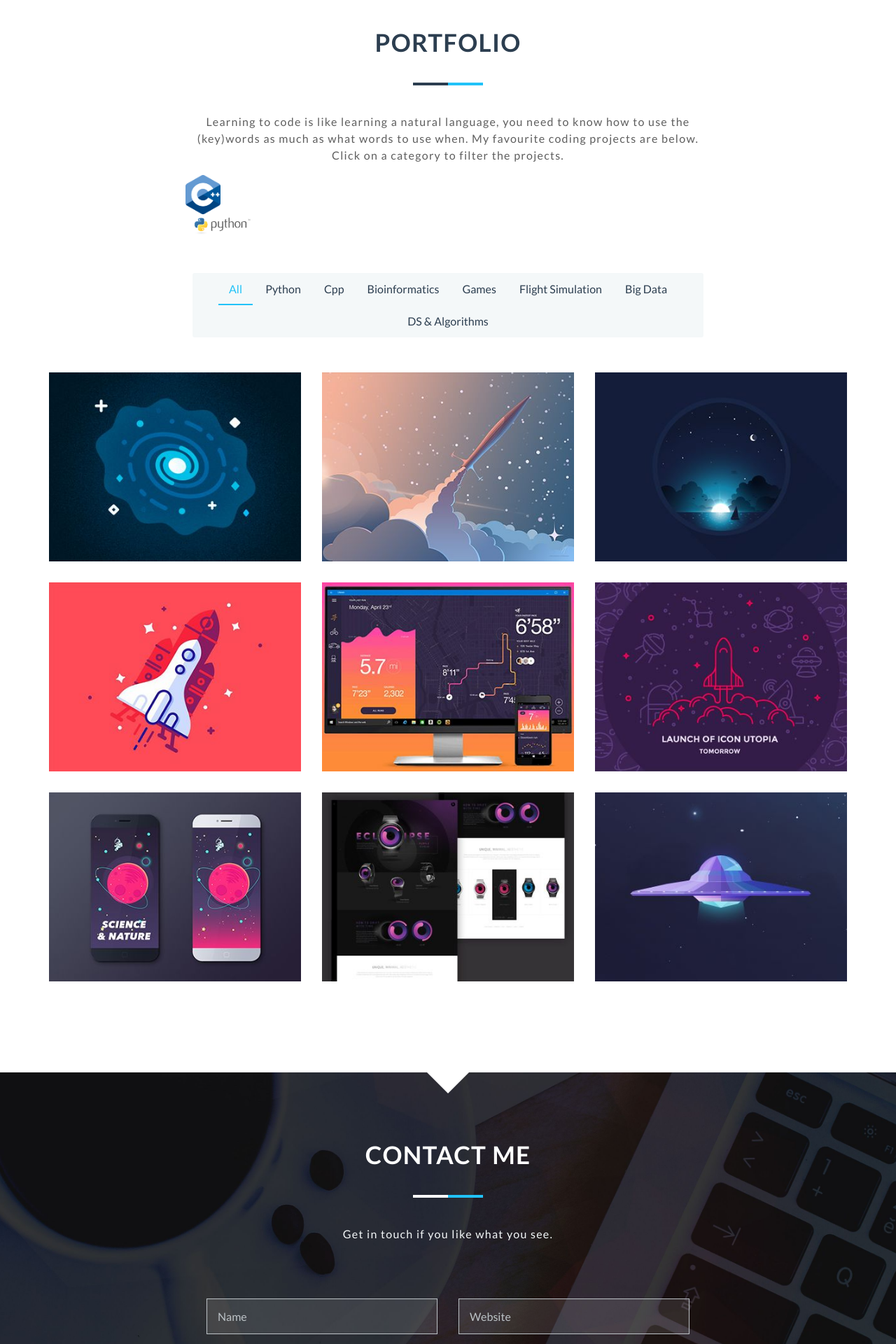
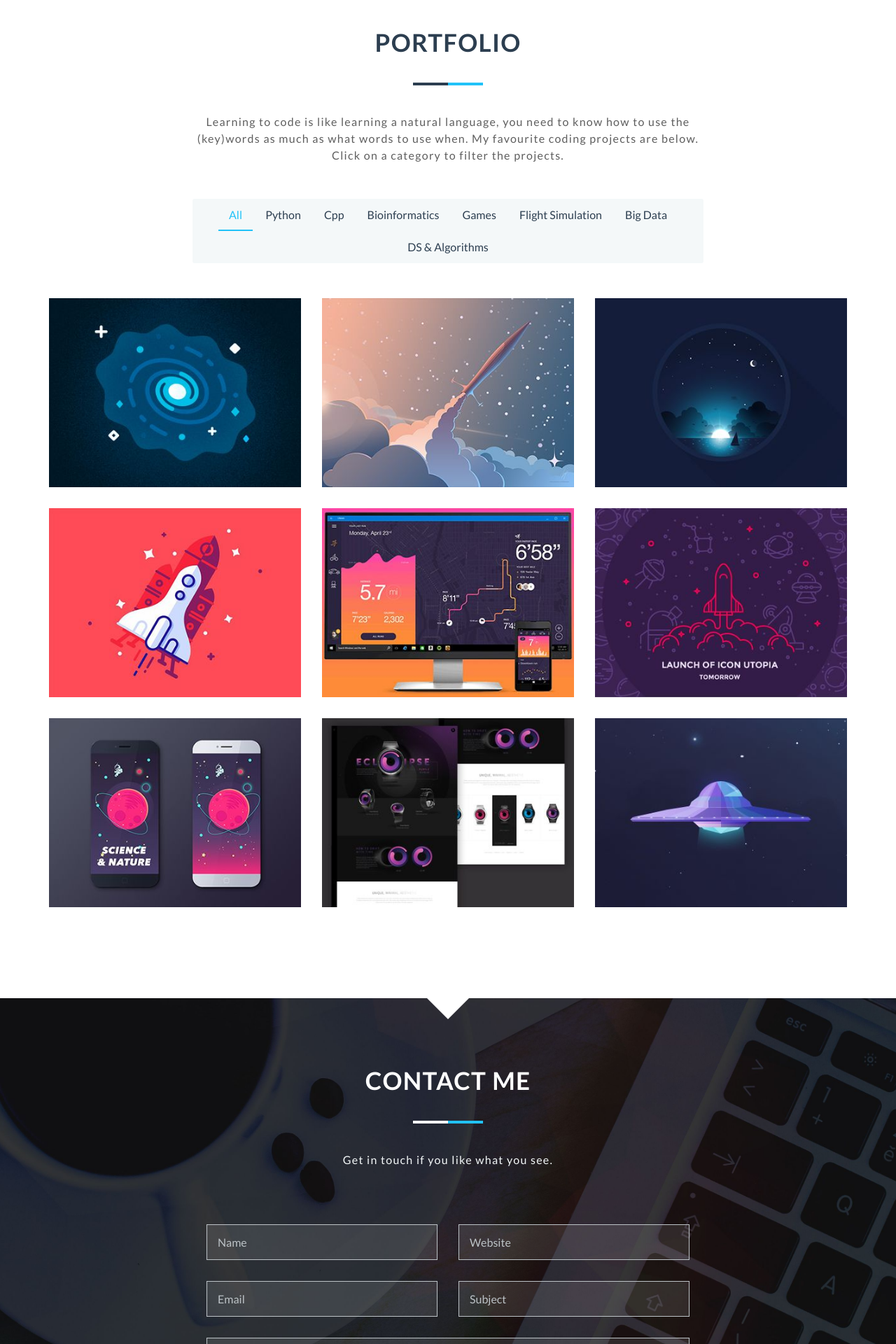
Before and after one commit to Gamernaut/gamernaut.github.io, a Jekyll site: the page built from index.html, in a window 1280 px wide. Shown: the part 1576-3496 px from the top of the page at 70% size. Built offline with Jekyll 4.4.1, drawn with Linux system fonts in a browser that asks for light colours; nearby versions of some CDN libraries.

Commit message:
Update portfolio.html

```diff
--- a/_includes/sections/portfolio.html
+++ b/_includes/sections/portfolio.html
@@ -14,9 +14,6 @@
       <!-- Section Content -->
       <div class="col-md-8 col-md-push-2 col-sm-12 section-content">
         <p>{{ site.portfolio-description }}</p>
-        <!-- Cyno edit image lines -->
-        <img src="{{ site.baseurl }}/images/cpp_logo.png" width="50" height="50" alt="C++ Logo" />
-        <img src="{{ site.baseurl }}/images/python-logo-master-v3-TM-flattened.png" width="100" alt="Python Logo" />
       </div>
 
     </div>
```
